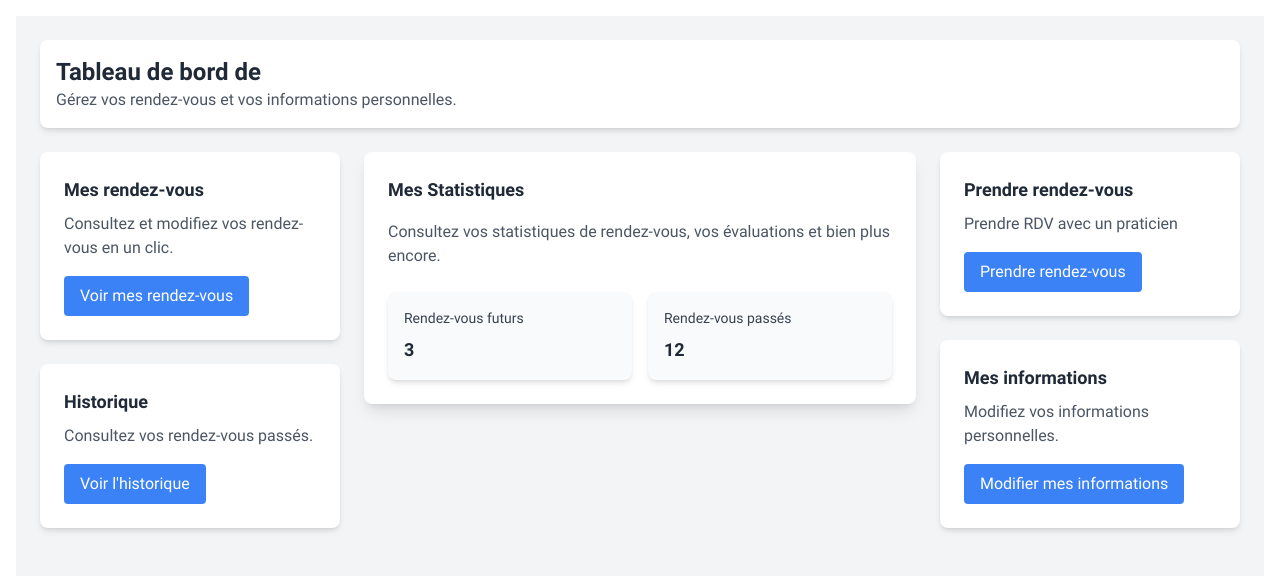
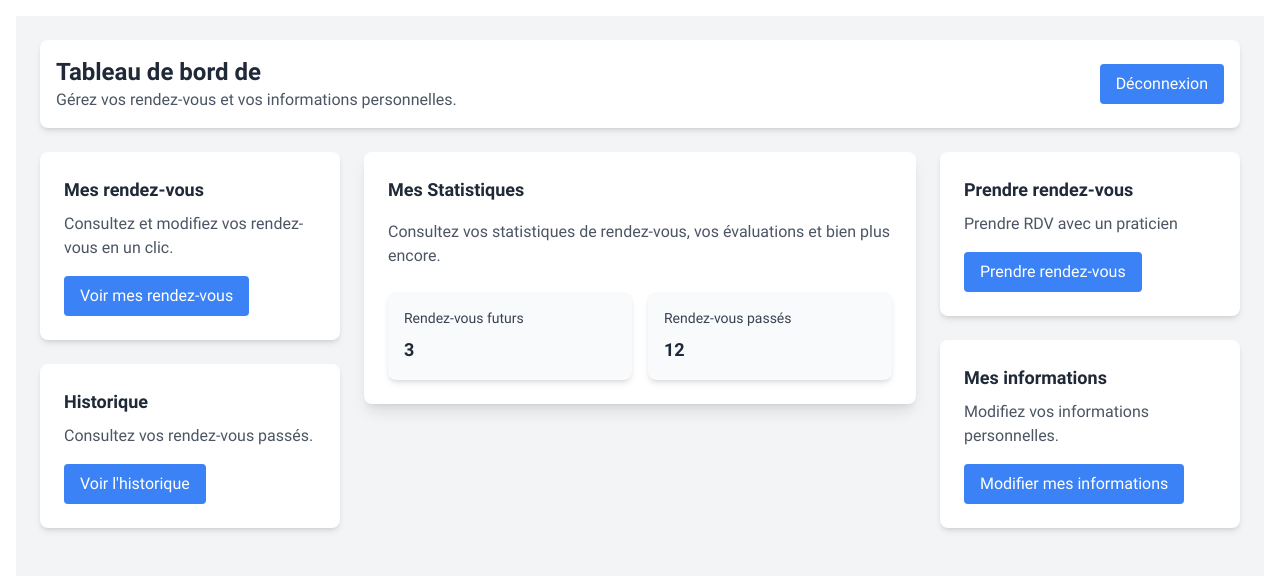
Before and after one commit to GaspardPcht/rendezio, a Next.js app in the folder front/: page /client/dashboard in a window 1280 px wide. Shown: the top 576 px of the page. Built offline with nearby package versions, Linux system fonts and the light colour scheme.

Commit message:
add logout button and localStorage

```diff
--- a/front/src/app/client/dashboard/page.tsx
+++ b/front/src/app/client/dashboard/page.tsx
@@ -5,9 +5,10 @@ import ConnexionGoogleClients from '../../../../components/ConnexionGoogleClient
 import { useSelector } from 'react-redux';
 import { RootState } from '../../../../store/store';
 import { useDispatch } from 'react-redux';
-import { setUser } from '../../../../reducers/user';
+import { setUser, resetUser } from '../../../../reducers/user';
 import { useEffect } from 'react';
 import { useRouter } from 'next/navigation';
+
 export default function ClientDashboard() {
   const user = useSelector((state: RootState) => state.user);
   const dispatch = useDispatch();
@@ -35,17 +36,22 @@ export default function ClientDashboard() {
     const urlParams = new URLSearchParams(window.location.search);
     const token = urlParams.get('token');
 
+    // Si le token existe dans l'URL
     if (token) {
       const userInfo = decodeJwt(token);
 
       if (userInfo) {
-        dispatch(
-          setUser({
+        const userPayload = {
           email: userInfo?.email || 'unknown@email.com',
           name: userInfo?.firstName || 'Unknown',
           token: token,
-          })
-        );
+        };
+
+        // Mettre à jour Redux
+        dispatch(setUser(userPayload));
+
+        // Sauvegarder les infos dans localStorage
+        localStorage.setItem('user', JSON.stringify(userPayload));
       } else {
         console.error(
           'Erreur : aucune information utilisateur trouvée dans le JWT.'
@@ -55,20 +61,37 @@ export default function ClientDashboard() {
       // Nettoyer l'URL pour retirer le token
       window.history.replaceState({}, document.title, '/client/dashboard');
     } else {
-      console.warn("Aucun token trouvé dans l'URL.");
+      // Récupérer les informations depuis localStorage si elles existent
+      const savedUser = localStorage.getItem('user');
+      if (savedUser) {
+        dispatch(setUser(JSON.parse(savedUser)));
+      } else {
+        console.warn('Aucune information utilisateur trouvée.');
+      }
     }
   }, [dispatch]);
+
+  const handleLogout = () => {
+    localStorage.removeItem('user');
+    dispatch(resetUser());
+    router.push('/');
+  };
 
   return (
     <div className="min-h-screen bg-gray-100 p-6">
       {/* En-tête */}
-      <header className="bg-white shadow-md p-4 mb-6 rounded-lg">
+      <header className="bg-white shadow-md p-4 mb-6 rounded-lg flex justify-between items-center">
+        <div>
           <h1 className="text-2xl font-bold text-gray-800">
             Tableau de bord de {user.name}
           </h1>
           <p className="text-gray-600">
             Gérez vos rendez-vous et vos informations personnelles.
           </p>
+        </div>
+        <div className="flex justify-end">
+          <Button text="Déconnexion" onClick={() => handleLogout()} />
+        </div>
       </header>
 
       {/* Contenu principal */}
```
Lines whose indentation alone changed are shown as unchanged.
